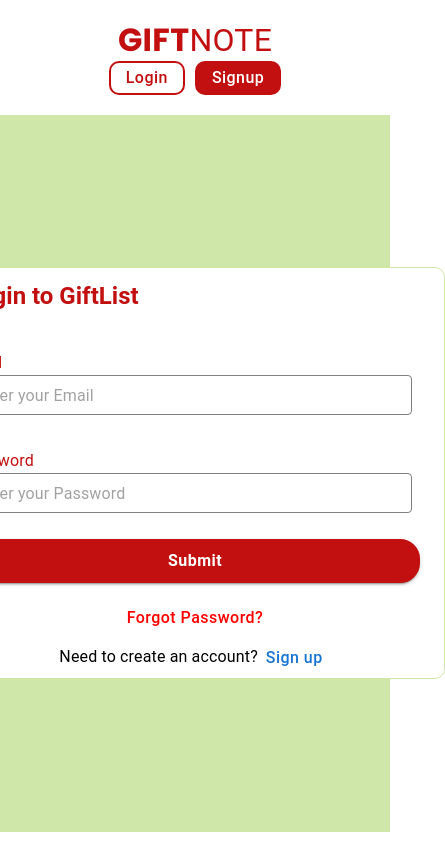
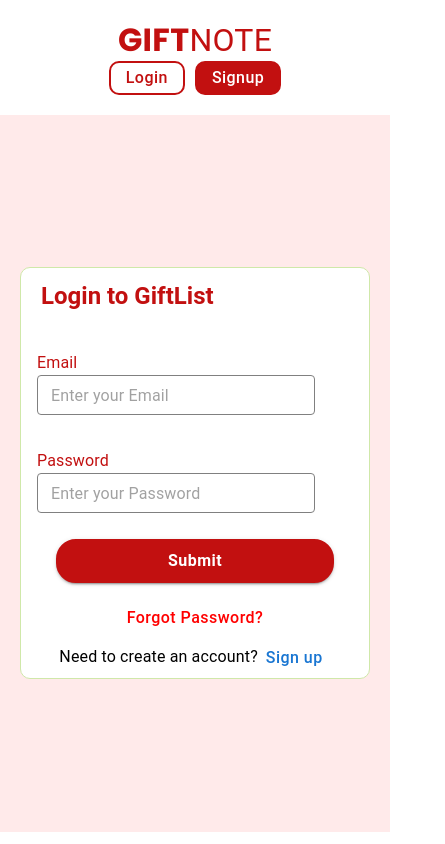
Before and after one commit to FatimaMary/giftlist, a React (Create React App) app in the folder client/: page /login1 in a window 390 px wide. Shown: the whole page, 445 px wide, since content can reach past the window. Built offline with nearby package versions, Linux system fonts and the light colour scheme; the HTML template or start-up script is replaced by a standard one.

Commit message:
Responsive updated

```diff
--- a/client/src/scenes/login/index.jsx
+++ b/client/src/scenes/login/index.jsx
@@ -103,7 +103,7 @@ function Login() {
       <Navbar />
       <Box
         sx={{
-          backgroundColor: "#CFE8A9",
+          backgroundColor: "#FFEAEA",
           height: "85vh",
           display: "flex",
           flexDirection: "column",
--- a/client/src/scenes/login1/index.jsx
+++ b/client/src/scenes/login1/index.jsx
@@ -6,6 +6,8 @@ import {
   Button,
   createTheme,
   ThemeProvider,
+  useTheme,
+  useMediaQuery,
 } from "@mui/material";
 import { Link, useNavigate, useSearchParams } from "react-router-dom";
 import { signInWithEmailAndPassword } from "firebase/auth";
@@ -25,6 +27,8 @@ function Login1() {
   const eventId = searchParam.get("eventId");
   const participantsId = searchParam.get("participantsId");
   const { isLoggedIn, setIsLoggedIn } = useContext(MyContext);
+  const themes = useTheme();
+  const isSmallScreen = useMediaQuery(themes.breakpoints.down("sm"));
 
   const handleChange = (e) => {
     setLoginData({
@@ -103,13 +107,14 @@ function Login1() {
       <Navbar />
       <Box
         sx={{
-          backgroundColor: "#CFE8A9",
+          backgroundColor: "#FFEAEA",
           height: "85vh",
-          // width: '100vw',
           display: "flex",
           flexDirection: "column",
           justifyContent: "center",
           alignItems: "center",
+          width: isSmallScreen ? "100%" : "100vw",
+          padding: isSmallScreen ? "20px" : "1.5rem 2.5rem",
         }}
       >
         <Box
@@ -117,11 +122,9 @@ function Login1() {
             display: "flex",
             flexDirection: "column",
             justifyContent: "center",
-            // alignItems: 'center',
             backgroundColor: "white",
-            // height: '600px',
             border: "1px solid #CFE8A9",
-            width: "500px",
+            width: isSmallScreen ? "100%" : "500px",
             borderRadius: "10px",
           }}
           color="black"
@@ -164,7 +167,7 @@ function Login1() {
                     variant="outlined"
                     sx={{
                       ml: "1rem",
-                      width: "450px",
+                      width: isSmallScreen ? "80%" : "450px",
                       borderRadius: "10px",
                       "& .MuiOutlinedInput-root": {
                         height: "40px",
@@ -196,7 +199,7 @@ function Login1() {
                     variant="outlined"
                     sx={{
                       ml: "1rem",
-                      width: "450px",
+                      width: isSmallScreen ? "80%" : "450px",
                       borderRadius: "10px",
                       "& .MuiOutlinedInput-root": {
                         height: "40px",
@@ -224,7 +227,7 @@ function Login1() {
                   sx={{
                     border: "2px solid #C21010",
                     borderRadius: "20px",
-                    width: "450px",
+                    width: isSmallScreen ? "80%" : "450px",
                     fontSize: "1rem",
                     color: "white",
                     background: "#C21010",
```
